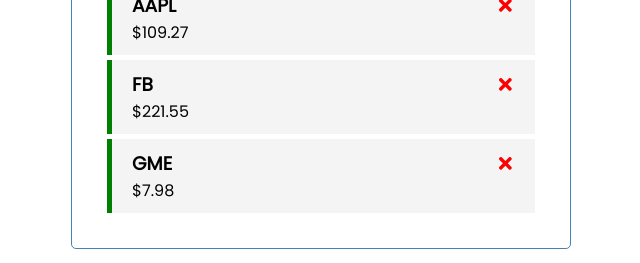
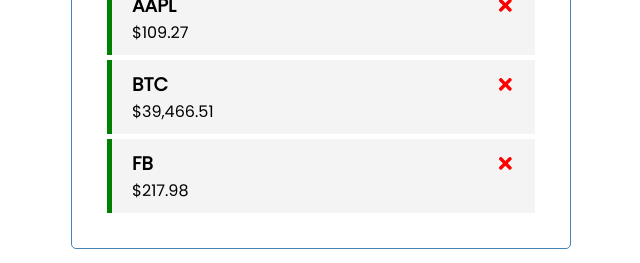
Before and after one commit to tun35770/StockTracker, a React (Create React App) app: page / in a window 1280 px wide. Shown: the part 153-416 px from the top of the page, without its empty margins (319-959 px from the left). Built offline with nearby package versions, Linux system fonts and the light colour scheme; data requests are answered from the project's data file.

Commit message:
JSON Server

```diff
--- /dev/null
+++ b/db.json
@@ -0,0 +1,25 @@
+{
+  "stocks": [
+    {
+      "id": 1,
+      "text": "AAPL",
+      "price": "$109.27",
+      "active": true,
+      "reminder": false
+    },
+    {
+      "text": "BTC",
+      "price": "$39,466.51",
+      "active": true,
+      "id": 3,
+      "reminder": true
+    },
+    {
+      "text": "FB",
+      "price": "$217.98",
+      "active": true,
+      "id": 4,
+      "reminder": false
+    }
+  ]
+}
--- a/package.json
+++ b/package.json
@@ -6,6 +6,7 @@
     "@testing-library/jest-dom": "^5.16.4",
     "@testing-library/react": "^13.1.1",
     "@testing-library/user-event": "^13.5.0",
+    "json-server": "^0.17.0",
     "react": "^18.0.0",
     "react-dom": "^18.0.0",
     "react-icons": "^4.3.1",
@@ -16,7 +17,8 @@
     "start": "react-scripts start",
     "build": "react-scripts build",
     "test": "react-scripts test",
-    "eject": "react-scripts eject"
+    "eject": "react-scripts eject",
+    "server": "json-server --watch db.json --port 5000"
   },
   "eslintConfig": {
     "extends": [
--- a/src/App.js
+++ b/src/App.js
@@ -1,49 +1,90 @@
 import Header from './components/Header'
 import Stocks from './components/Stocks'
 import AddStock from './components/AddStock'
-import { useState } from 'react'
+import { useState, useEffect } from 'react'
 
 
 function App() {
   const [showAddStock, setShowAddStock] = useState(false)
-  const [stocks, setStocks] = useState([
-    {
-        id:1,
-        text: 'AAPL',
-        price: '$109.27',
-        active: true
-    },
-    {
-        id:2,
-        text: 'FB',
-        price: '$221.55',
-        active: true
-    },
-    {
-        id:3,
-        text: 'GME',
-        price: '$7.98',
-        active: true
+  const [stocks, setStocks] = useState([])
+
+  useEffect(() => {
+    const getStocks = async () => {
+      const stocksFromServer = await fetchStocks()
+      setStocks(stocksFromServer)
     }
-])
+
+    getStocks()
+  }, [])
+
+  //Fetch Stocks
+  const fetchStocks = async () => {
+    const res = await fetch('http://localhost:5000/stocks')
+    const data = await res.json()
+
+    return data
+  }
+
+   //Fetch Stock
+   const fetchStock = async (id) => {
+    const res = await fetch(`http://localhost:5000/stocks/${id}`)
+    const data = await res.json()
+
+    return data
+  }
 
   //Add Stock
-  const addStock = (stock) => {
-    const id = Math.floor(Math.random() * 10000) + 1
-    const newStock = { id, ...stock }
-    setStocks([...stocks, newStock])
+  const addStock = async (stock) => {
+    const res = await fetch('http://localhost:5000/stocks', {
+      method: 'POST',
+      headers: {
+        'Content-Type': 'application/json'
+      },
+      body: JSON.stringify(stock)
+    })
+
+    const data = await res.json()
+
+    setStocks([...stocks, data])
+
+    // const id = Math.floor(Math.random() * 10000) + 1
+    // const newStock = { id, ...stock }
+    // setStocks([...stocks, newStock])
   }
 
   //Delete Stock
-  const deleteStock = (id) => {
+  const deleteStock = async (id) => {
+    await fetch(`http://localhost:5000/stocks/${id}`, {
+      method: 'DELETE'
+    })
+
     setStocks(stocks.filter((stock) =>
       stock.id !== id
     ))
   }
 
   //Toggle Active Status
-  const toggleActive = (id) => {
-    setStocks(stocks.map((stock => stock.id === id ? { ...stock, active: !stock.active} : stock)))
+  const toggleActive = async (id) => {
+    const stockToToggle = await fetchStock(id)
+    const updatedStock = { ...stockToToggle,
+                          active: !stockToToggle.active}
+
+                          const res = await fetch(`http://localhost:5000/stocks/${id}`,{
+                          method: 'PUT',
+                          headers: {
+                            'Content-Type': 'application/json'
+                          },
+                          body: JSON.stringify(updatedStock)
+                        })
+
+
+    const data = await res.json()
+
+    setStocks(
+      stocks.map((stock =>
+        stock.id === id ? { ...stock, active: data.active} : stock)
+      )
+    )
   }
 
   return (
```
Also changed, not shown: 1 other file (tests, documents, lock files or other folders).
